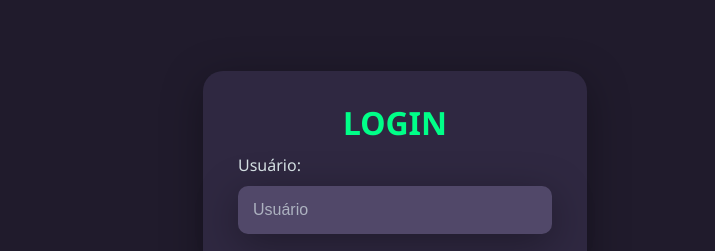
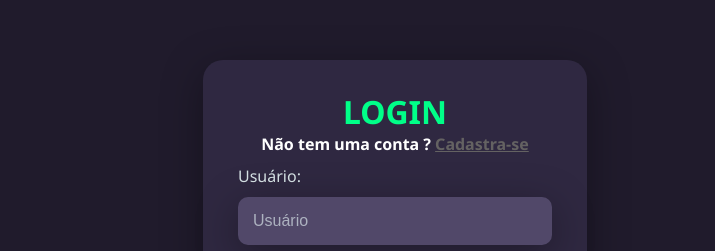
Before and after one commit to CrlsHnrq/TELA-DE-LOGIN, a plain HTML site: page index.html in a window 1280 px wide. Shown: the part 129-380 px from the top of the page, 565-1280 px from the left. Drawn offline with Linux system fonts and the light colour scheme.

Commit message:
tela de login

```diff
--- a/index.html
+++ b/index.html
@@ -17,6 +17,7 @@
         <div class="right-login">
             <div class="card-login">
                 <h1>LOGIN</h1>
+                <p>Não tem uma conta ? <a href="cadastrar.html">Cadastra-se</a></p>
                 <div class="textfield">
                     <label for="usuario">Usuário:</label>
                     <input type="text" name="usuario" placeholder="Usuário">
--- a/style.css
+++ b/style.css
@@ -62,6 +62,17 @@ body * {
     margin: 0;
 }
 
+.card-login>p {
+    color: #ffffff;
+    font-weight: 800;
+    margin: 0;
+}
+
+.card-login>p>a {
+    color: #646262;
+
+}
+
 .textfield {
     width: 100%;
     display: flex;
@@ -109,7 +120,7 @@ body * {
     box-shadow: 0px 10px 40px -12px #00ff8052;
 }
 
-.main-login-site{
+.main-login-site {
     width: 100vw;
     height: 100vh;
     background: #201b2c;
@@ -118,7 +129,7 @@ body * {
     align-items: center;
 }
 
-.btn-entrar-site{
+.btn-entrar-site {
     padding: 10px 20px;
     margin: 25px;
     border: none;
```
Also changed, not shown: cadastrar.html (added, +11 -0 lines).
